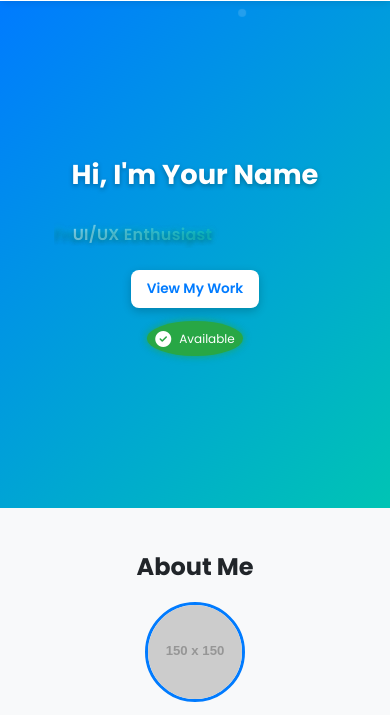
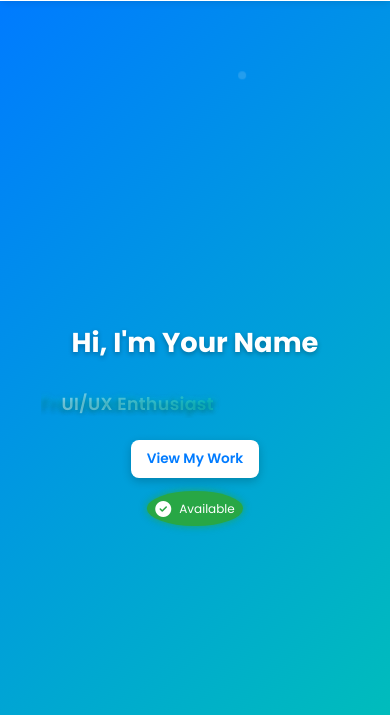
Before and after one commit to gitsforaman/portfolio2, a plain HTML site: page index.html in a window 390 px wide. Shown: the part 69-784 px from the top of the page. Drawn offline with Linux system fonts and the light colour scheme; placeholder pictures from the web are drawn by us.

Commit message:
Update index.html

```diff
--- a/index.html
+++ b/index.html
@@ -153,7 +153,7 @@
     #home {
       background: linear-gradient(135deg, #007bff 0%, #00c4b4 100%);
       color: #fff;
-      padding: 4rem 0.8rem;
+      padding: 2rem 1rem;
       position: relative;
       overflow: hidden;
       animation: fadeIn 1.2s ease-in-out;
@@ -161,10 +161,12 @@
       flex-direction: column;
       align-items: center;
       justify-content: center;
-      min-height: 70vh;
+      height: 100vh;
+      min-height: 100vh;
+      width: 100%;
     }
     #home h1 {
-      font-size: clamp(1.8rem, 8vw, 2.2rem);
+      font-size: clamp(2rem, 8vw, 3rem);
       text-shadow: 0 2px 5px rgba(0,0,0,0.3);
       margin-bottom: 0.8rem;
       z-index: 1;
@@ -190,16 +192,16 @@
     @keyframes float {
       0% { transform: translateY(0) translateX(0); opacity: 0.3; }
       50% { opacity: 0.5; }
-      100% { transform: translateY(-70vh) translateX(10px); opacity: 0.3; }
+      100% { transform: translateY(-100vh) translateX(10px); opacity: 0.3; }
     }
     /* Typing Animation Styles */
     .typing-container {
       display: inline-block;
       overflow: hidden;
       white-space: nowrap;
-      font-size: clamp(1rem, 5vw, 1.2rem);
+      font-size: clamp(1.2rem, 5vw, 1.5rem);
       font-weight: 600;
-      min-width: 14rem;
+      min-width: 16rem;
       text-align: center;
       margin: 0.8rem 0;
       z-index: 1;
@@ -665,20 +667,28 @@
         width: 120px;
         height: 120px;
       }
+      #home {
+        padding: 1rem 0.8rem;
+        height: 100vh;
+        min-height: 100vh;
+      }
       #home h1 {
-        font-size: clamp(1.6rem, 7vw, 1.8rem);
+        font-size: clamp(1.6rem, 7vw, 2rem);
       }
       .typing-container {
-        font-size: clamp(0.9rem, 4.5vw, 1rem);
+        font-size: clamp(1rem, 4.5vw, 1.2rem);
         min-width: 12rem;
-      }
-      #home {
-        padding: 3rem 0.8rem;
-        min-height: 60vh;
       }
       .btn {
         padding: 0.6rem 1.2rem;
         font-size: clamp(0.8rem, 3.5vw, 0.9rem);
+      }
+      .freelance-indicator {
+        padding: 0.3rem 0.6rem;
+        font-size: clamp(0.75rem, 3vw, 0.85rem);
+      }
+      .freelance-indicator i {
+        font-size: 1rem;
       }
       #skills, #impact, #education, #projects {
         padding: 1.5rem 0.6rem;
```
